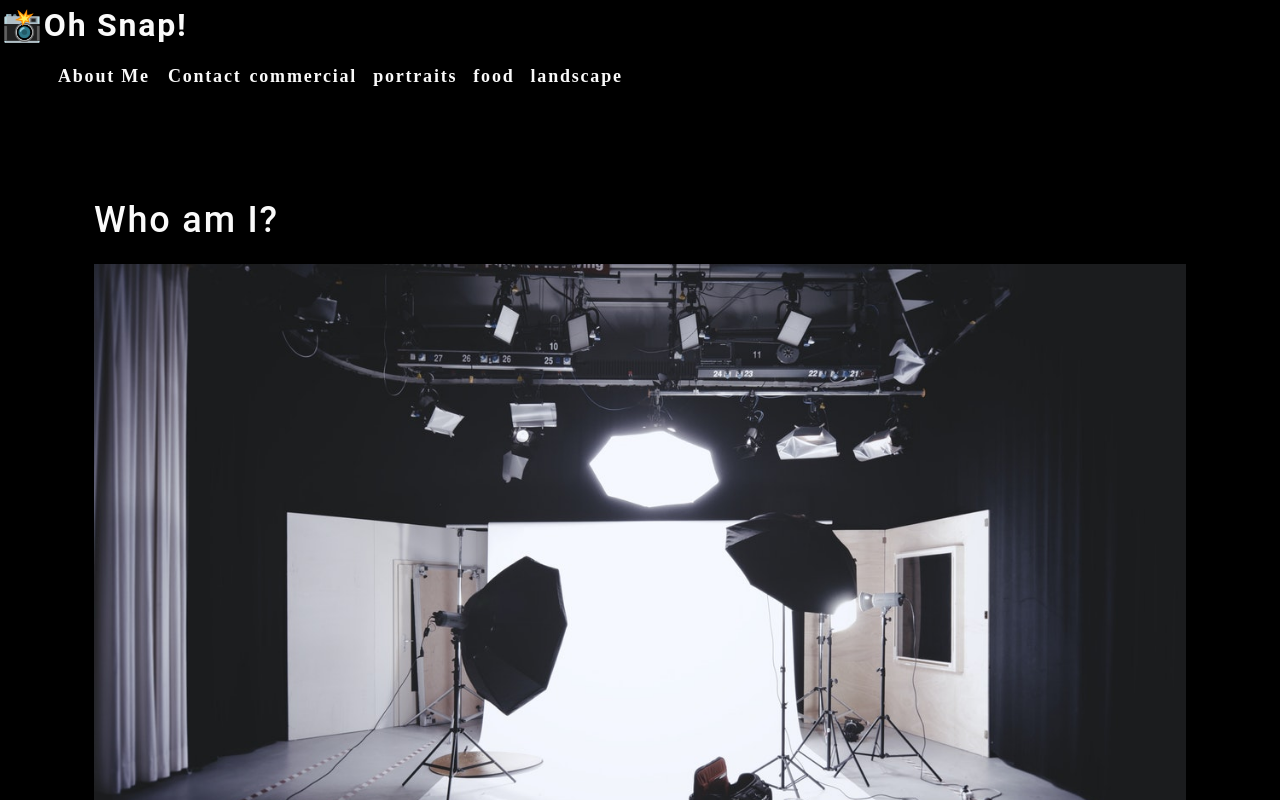
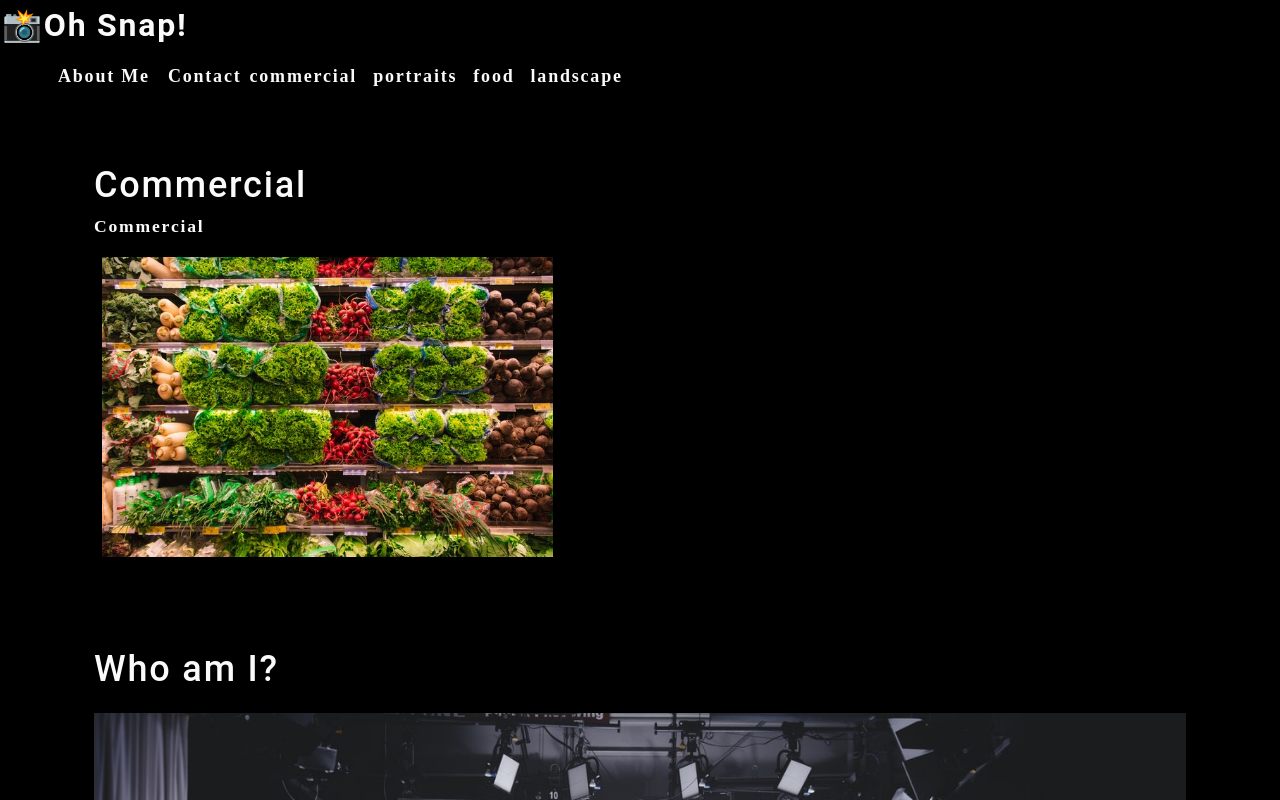
Before and after one commit to mberti13/photo-port, a React (Create React App) app: page / in a window 1280 px wide. Shown: the top 800 px of the page. Built offline with nearby package versions, Linux system fonts and the light colour scheme.

Commit message:
added example commercial photo

```diff
--- a/src/App.js
+++ b/src/App.js
@@ -6,6 +6,7 @@
 
 
 import './App.css';
+import Gallery from './components/Gallery';
 
 function App() {
 
@@ -13,6 +14,7 @@
     <div>
       <Nav></Nav>
       <main>
+        <Gallery></Gallery>
         <About></About>
       </main>
     </div>
--- /dev/null
+++ b/src/components/Gallery/index.js
@@ -0,0 +1,26 @@
+import React from "react";
+import { capitalizeFirstLetter } from '../../utils/helpers';
+import photo from '../../assets/small/commercial/0.jpg';
+
+function Gallery(){
+
+    const currentCategory ={
+        name: 'Commercial',
+        description:
+        "Photos of grocery stores, food trucks, and other commercial projects",
+    };
+    return(
+        <section>
+            <h1>{capitalizeFirstLetter(currentCategory.name)}</h1>
+            <p>{currentCategory.name}</p>
+            <div className="flex-row">
+                <img src={photo}
+                alt='example'
+                className="img-thumbnail mx-1"
+                ></img>
+            </div>
+        </section>
+    );
+}
+
+export default Gallery;
```
